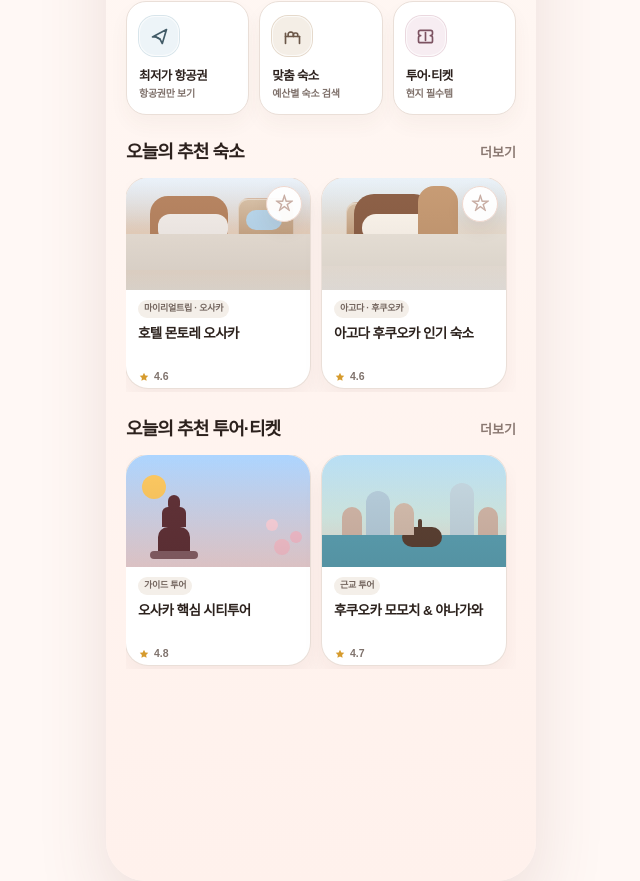
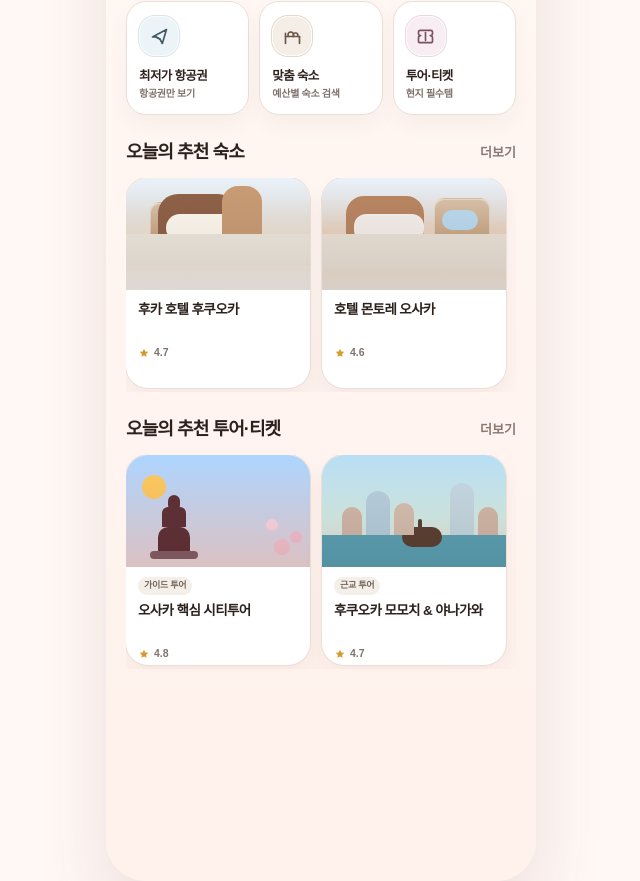
Before and after one commit to munani0918/fukuosaka, a Next.js app: page / in a window 1280 px wide. Shown: the part 982-1863 px from the top of the page, without its empty margins (319-959 px from the left). Built offline with nearby package versions, Linux system fonts and the light colour scheme; no server answers.

Commit message:
Refine home navigation and stay recommendations

```diff
--- a/src/components/home/ProductCarousel.tsx
+++ b/src/components/home/ProductCarousel.tsx
@@ -1,17 +1,15 @@
 "use client";
 
 import type { ProductCardData } from "@/src/data/home";
-import { SavedItemStarButton } from "@/src/components/SavedItemStarButton";
 import { Artwork } from "@/src/components/home/Artwork";
 import { StarIcon } from "@/src/components/home/icons";
-import type { SavedItem } from "@/src/types/savedTrip";
 
 type ProductCarouselProps = {
   id: string;
   title: string;
   viewAllHref: string;
   items: ProductCardData[];
-  savedItemType?: "hotel";
+  showMetaLabel?: boolean;
 };
 
 export function ProductCarousel({
@@ -19,7 +17,7 @@ export function ProductCarousel({
   title,
   viewAllHref,
   items,
-  savedItemType,
+  showMetaLabel = true,
 }: ProductCarouselProps) {
   const compactMeta = (label: string) => {
     const normalized = label.trim();
@@ -31,30 +29,6 @@ export function ProductCarousel({
     }
 
     return normalized.split("·").at(-1)?.trim() || normalized;
-  };
-
-  const savedItemFor = (item: ProductCardData): SavedItem | null => {
-    if (savedItemType !== "hotel") return null;
-
-    return {
-      id: item.id,
-      itemType: "hotel",
-      source: item.source ?? "unknown",
-      cityCode: item.cityCode,
-      cityName: item.cityName,
-      title: item.name,
-      subtitle: item.metaLabel,
-      area: item.cityName,
-      priceText: item.priceLabel,
-      imageUrl: item.imageUrl,
-      ratingText: item.rating,
-      badgeText: item.metaLabel,
-      detailPath: item.detailPath ?? (!item.href.startsWith("http") ? item.href : undefined),
-      bookingUrl: item.bookingUrl ?? (item.href.startsWith("http") ? item.href : undefined),
-      affiliateUrl: item.affiliateUrl,
-      originalUrl: item.originalUrl,
-      savedAt: new Date().toISOString(),
-    };
   };
 
   return (
@@ -69,20 +43,11 @@ export function ProductCarousel({
       </div>
 
       <div className="no-scrollbar flex gap-3 overflow-x-auto pb-1">
-        {items.map((item) => {
-          const savedItem = savedItemFor(item);
-
-          return (
+        {items.map((item) => (
             <div
               key={item.id}
               className="relative h-[210px] w-[184px] shrink-0"
             >
-              {savedItem ? (
-                <SavedItemStarButton
-                  item={savedItem}
-                  className="absolute right-2 top-2 z-10 bg-white/95"
-                />
-              ) : null}
               <a
                 href={item.href}
                 target={item.href.startsWith("http") ? "_blank" : undefined}
@@ -121,9 +86,11 @@ export function ProductCarousel({
                   </div>
 
                   <div className="flex min-h-0 flex-1 flex-col px-3 py-2.5">
-                    <span className="mb-1.5 inline-flex w-fit max-w-full items-center rounded-full bg-[#f4efe9] px-1.5 py-0.5 text-[9px] font-bold tracking-[-0.03em] text-[#74665f]">
-                      {compactMeta(item.metaLabel)}
-                    </span>
+                    {showMetaLabel ? (
+                      <span className="mb-1.5 inline-flex w-fit max-w-full items-center rounded-full bg-[#f4efe9] px-1.5 py-0.5 text-[9px] font-bold tracking-[-0.03em] text-[#74665f]">
+                        {compactMeta(item.metaLabel)}
+                      </span>
+                    ) : null}
 
                     <h3 className="min-h-[39px] overflow-hidden pb-0.5 text-[13.5px] font-black leading-[1.42] tracking-[-0.045em] text-[#2c221d] [display:-webkit-box] [-webkit-box-orient:vertical] [-webkit-line-clamp:2]">
                       {item.name}
@@ -137,8 +104,7 @@ export function ProductCarousel({
                 </div>
               </a>
             </div>
-          );
-        })}
+          ))}
       </div>
     </section>
   );
--- a/src/components/home/StayCardCarousel.tsx
+++ b/src/components/home/StayCardCarousel.tsx
@@ -12,7 +12,7 @@ export function StayCardCarousel({ items }: StayCardCarouselProps) {
       title="오늘의 추천 숙소"
       viewAllHref="/stays"
       items={items}
-      savedItemType="hotel"
+      showMetaLabel={false}
     />
   );
 }
--- a/src/data/home.ts
+++ b/src/data/home.ts
@@ -316,36 +316,6 @@ export const homeMockData: HomePageData = {
       detailPath: "/stays?keyword=후쿠오카",
       artVariant: "stay-fukuoka",
     },
-    {
-      id: "agoda-stay-osaka-card",
-      name: "아고다 오사카 인기 숙소",
-      rating: "4.6",
-      reviewCount: "예약 페이지 확인",
-      priceLabel: "예약 페이지에서 확인",
-      metaLabel: "아고다 · 오사카",
-      href: "/stays?keyword=오사카&city=osaka",
-      ctaLabel: "숙소 보기",
-      source: "agoda",
-      cityCode: "KIX",
-      cityName: "오사카",
-      detailPath: "/stays?keyword=오사카&city=osaka",
-      artVariant: "stay-osaka",
-    },
-    {
-      id: "agoda-stay-fukuoka-card",
-      name: "아고다 후쿠오카 인기 숙소",
-      rating: "4.6",
-      reviewCount: "예약 페이지 확인",
-      priceLabel: "예약 페이지에서 확인",
-      metaLabel: "아고다 · 후쿠오카",
-      href: "/stays?keyword=후쿠오카&city=fukuoka",
-      ctaLabel: "숙소 보기",
-      source: "agoda",
-      cityCode: "FUK",
-      cityName: "후쿠오카",
-      detailPath: "/stays?keyword=후쿠오카&city=fukuoka",
-      artVariant: "stay-fukuoka",
-    },
   ],
   tourCards: [
     {
--- a/src/lib/home.ts
+++ b/src/lib/home.ts
@@ -108,7 +108,7 @@ const HOME_CITY_CONFIG = {
   },
 } as const;
 
-const HOME_STAY_RECOMMENDATION_ORDER: CityCode[] = ["KIX", "FUK"];
+const HOME_STAY_RECOMMENDATION_ORDER: CityCode[] = ["FUK", "KIX"];
 
 function futureDate(offsetDays: number) {
   const target = new Date();
@@ -599,34 +599,26 @@ function mergeStayCardsByCity(
   liveCards: ProductCardData[],
   fallbackCards: ProductCardData[],
 ) {
-  if (!liveCards.length) return fallbackCards;
+  const fallbackPool = fallbackCards.filter((card) => card.source !== "agoda");
 
-  return fallbackCards.map((fallback) => {
-    if (fallback.source === "agoda") {
-      return fallback;
-    }
+  return HOME_STAY_RECOMMENDATION_ORDER.map((cityCode) => {
+    const config = HOME_CITY_CONFIG[cityCode];
+    const fallback = fallbackPool.find(
+      (card) => card.cityCode === cityCode || card.artVariant === config.stayArt,
+    );
+    const live = liveCards.find(
+      (card) => card.cityCode === cityCode || card.artVariant === config.stayArt,
+    );
+    const base = live ?? fallback;
 
-    const live = liveCards.find((card) => card.artVariant === fallback.artVariant);
+    if (!base) return null;
 
     return {
-      ...fallback,
+      ...(fallback ?? base),
       ...(live ?? {}),
-      artVariant: live?.artVariant ?? fallback.artVariant,
+      artVariant: base.artVariant,
     };
-  });
-}
-
-function pickDailyStayRecommendations(items: ProductCardData[]) {
-  const myrealtripCards = items.filter((item) => item.source !== "agoda");
-  const agodaCards = items.filter((item) => item.source === "agoda");
-  const first =
-    myrealtripCards[dailyIndex("home-stays-myrealtrip", myrealtripCards.length)] ??
-    items[dailyIndex("home-stays-fallback-first", items.length)];
-  const second =
-    agodaCards[dailyIndex("home-stays-agoda", agodaCards.length)] ??
-    items.find((item) => item.id !== first?.id);
-
-  return [first, second].filter((item): item is ProductCardData => Boolean(item));
+  }).filter((card): card is ProductCardData => card !== null);
 }
 
 function pickDailyRecommendations(
@@ -719,9 +711,7 @@ export async function getHomePageData(): Promise<HomePageData> {
     liveTourCardsResult.status === "fulfilled" ? liveTourCardsResult.value : [];
 
   const flightDeals = await mergeFlightDeals(null);
-  const stayCards = pickDailyStayRecommendations(
-    mergeStayCardsByCity(liveStayCards, homeMockData.stayCards),
-  );
+  const stayCards = mergeStayCardsByCity(liveStayCards, homeMockData.stayCards);
   const tourCards = pickDailyRecommendations(
     mergeProductCards(liveTourCards, homeMockData.tourCards),
     2,
```
